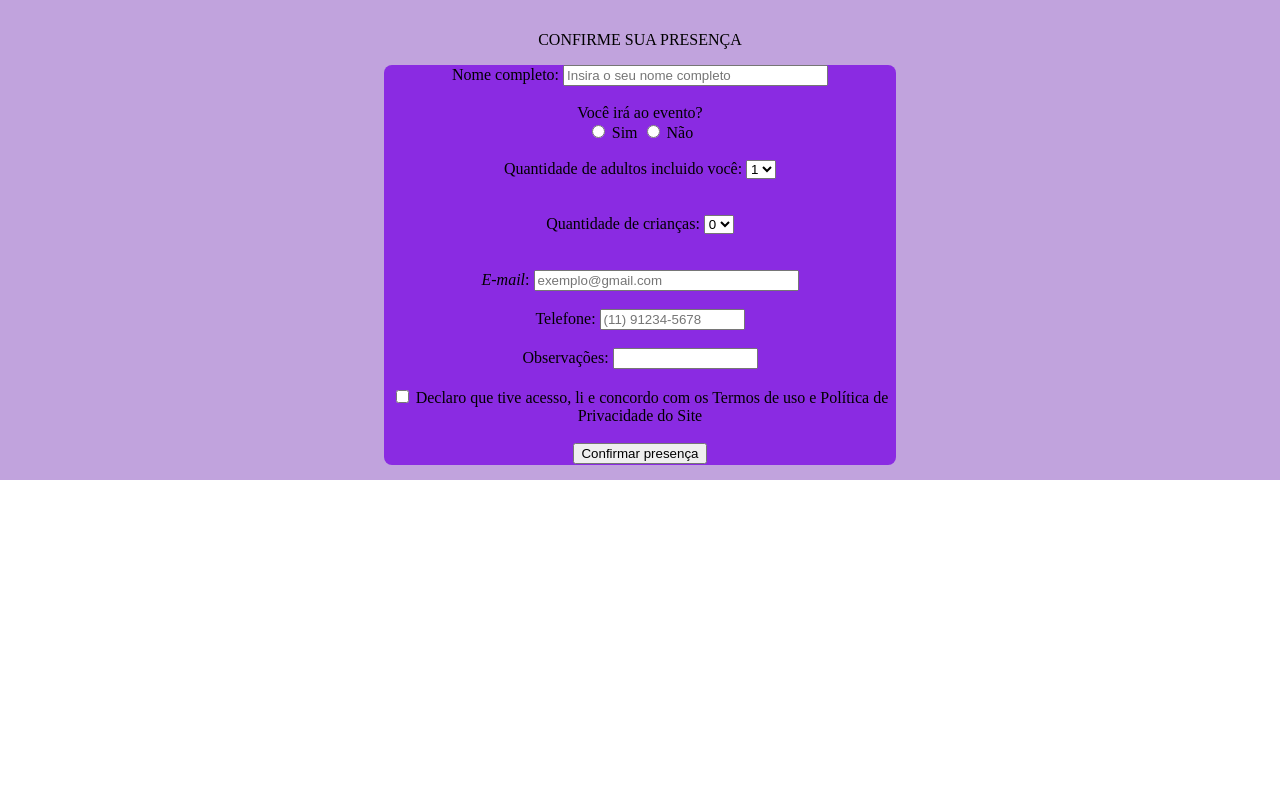
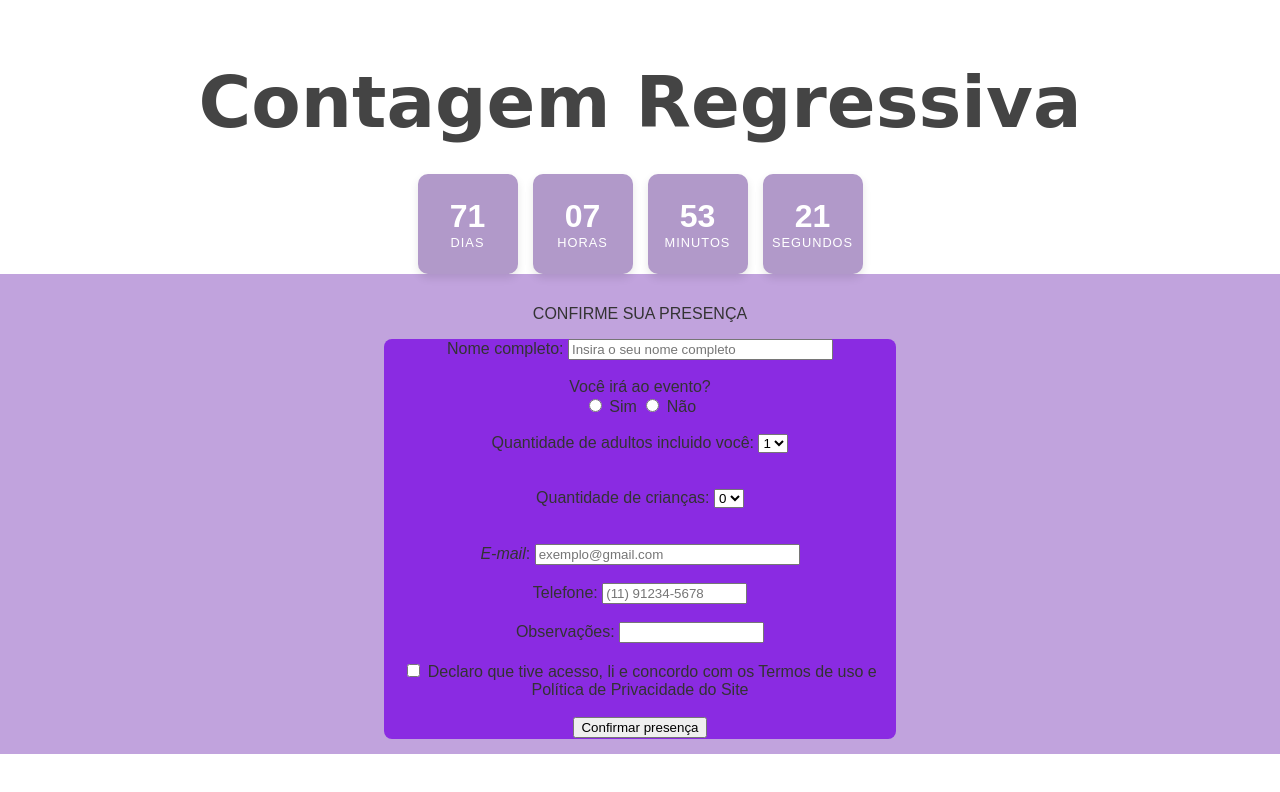
Before and after one commit to Laraivine/ProjetoSiteCasamento, a plain HTML site: page Confirmar Presença/index.html in a window 1280 px wide. Drawn offline with Linux system fonts and the light colour scheme; a web font is replaced by a local one.

Commit message:
TIrei o API, coloquei a questao da recepção/cerimonia. Coloquei a questao do JavaScript. Só criar o fundo que é so transferir o codigo da cerimonia.html/recepicao.html para o index.html, que onde é nossa main.

```diff
--- a/Confirmar Presença/index.html
+++ b/Confirmar Presença/index.html
@@ -7,6 +7,30 @@
     <title>Document</title>
 </head>
 <body class="corpo_site">
+    <h2 class="titulo">Contagem Regressiva</h2>
+
+    <div class="contador">
+        <div class="bloco"><span id="dias">71</span>
+            <p>DIAS</p>
+        </div>
+        <div class="bloco"><span id="horas">12</span>
+            <p>HORAS</p>
+        </div>
+        <div class="bloco"><span id="minutos">02</span>
+            <p>MINUTOS</p>
+        </div>
+        <div class="bloco"><span id="segundos">43</span>
+            <p>SEGUNDOS</p>
+        </div>
+    </div>
+
+    <script src="scriptDia.js"></script>
+
+
+
+
+
+
 
     <div class="fundo_presenca">
         <p>CONFIRME SUA PRESENÇA</p>
--- a/Confirmar Presença/script.js
+++ b/Confirmar Presença/script.js
@@ -40,3 +40,30 @@ selectAdultos.addEventListener('change', atualizarAcompanhantes);
 atualizarAcompanhantes();
 selectCriancas.addEventListener('change', atualizarCriancas);
 atualizarCriancas();
+
+/*SCRIPT DO DIA/HORA/MINUTOS/SEGUNDOS */
+const dataFinal = new Date("2026-01-10T00:00:00");
+
+function atualizarContagem() {
+  const agora = new Date();
+  const diferenca = dataFinal - agora;
+
+  if (diferenca <= 0) {
+    document.querySelector(".contador").innerHTML = "<h3>Tempo Esgotado!</h3>";
+    clearInterval(intervalo);
+    return;
+  }
+
+  const dias = Math.floor(diferenca / (1000 * 60 * 60 * 24));
+  const horas = Math.floor((diferenca / (1000 * 60 * 60)) % 24);
+  const minutos = Math.floor((diferenca / (1000 * 60)) % 60);
+  const segundos = Math.floor((diferenca / 1000) % 60);
+
+  document.getElementById("dias").textContent = dias.toString().padStart(2, "0");
+  document.getElementById("horas").textContent = horas.toString().padStart(2, "0");
+  document.getElementById("minutos").textContent = minutos.toString().padStart(2, "0");
+  document.getElementById("segundos").textContent = segundos.toString().padStart(2, "0");
+}
+
+const intervalo = setInterval(atualizarContagem, 1000);
+atualizarContagem();
--- a/Confirmar Presença/style.css
+++ b/Confirmar Presença/style.css
@@ -35,3 +35,57 @@ width: 15vw;
 margin-bottom: 15px;
 width: 15vw;
 }
+
+/* Contador regressivo CSS */
+@font-face {
+  font-family: 'Quartiel';
+  src: url('fonts/Quartiel.ttf') format('truetype');
+  font-weight: normal;
+  font-style: normal;
+}
+
+body {
+  font-family: 'Poppins', sans-serif;
+  text-align: center;
+  background: #fff;
+  color: #333;
+  margin-top: 60px;
+}
+
+.titulo {
+  font-family: 'Quartiel', cursive;
+  font-size: 4.5em;
+  color: #444;
+  margin-bottom: 30px;
+}
+
+.contador {
+  display: flex;
+  justify-content: center;
+  gap: 15px;
+}
+
+.bloco {
+  background: #b199c9;
+  color: #fff;
+  width: 100px;
+  height: 100px;
+  border-radius: 10px;
+  display: flex;
+  flex-direction: column;
+  align-items: center;
+  justify-content: center;
+  box-shadow: 0 4px 8px rgba(0,0,0,0.1);
+}
+
+.bloco span {
+  font-size: 2em;
+  font-weight: 700;
+  display: block;
+}
+
+.bloco p {
+  margin: 0;
+  font-size: 0.8em;
+  letter-spacing: 1px;
+}
--- a/Local e hora/app.ts
+++ /dev/null
@@ -1 +0,0 @@
-const port = 3000;
--- a/Local e hora/style.css
+++ /dev/null
@@ -1,20 +0,0 @@
-/**
- * @license
- * Copyright 2019 Google LLC. All Rights Reserved.
- * SPDX-License-Identifier: Apache-2.0
- */
-/*
-* Always set the map height explicitly to define the size of the div element
-* that contains the map.
-*/
-#map {
-    height: 100%;
-  }
-
-  /* Optional: Makes the sample page fill the window. */
-  html,
-  body {
-    height: 100%;
-    margin: 0;
-    padding: 0;
-  }
```
Also changed, not shown: Confirmar Presença/indexDIA.html (added, +35 -0 lines), Local e hora/cerimonia.html (added, +25 -0 lines), Local e hora/index.html (deleted, +0 -20 lines), Local e hora/package.json (deleted, +0 -18 lines), Local e hora/recepicao.html (added, +25 -0 lines), Local e hora/script.js (deleted, +0 -46 lines), 2 other files.
